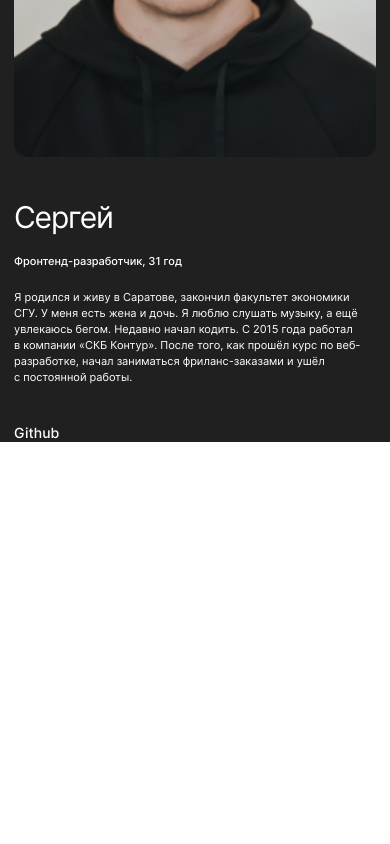
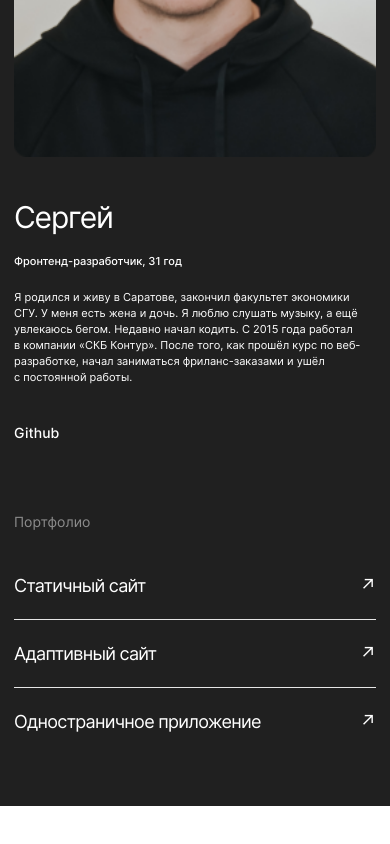
Before and after one commit to GeometricEarth/movies-explorer-frontend, a React (Create React App) app: page / in a window 390 px wide. Shown: the part 2348-3192 px from the top of the page. Before the commit the page ends 2790 px from the top, so only its background shows below. Built offline with nearby package versions, Linux system fonts and the light colour scheme.

Commit message:
feat: Реализовать компонент portfolio

```diff
--- a/src/components/Main/Main.jsx
+++ b/src/components/Main/Main.jsx
@@ -3,6 +3,7 @@ import Promo from '../Promo/Promo';
 import AboutProject from '../AboutProject/AboutProject';
 import Techs from '../Techs/Techs';
 import AboutMe from '../AboutMe/AboutMe';
+import Portfolio from '../Portfolio/Portfolio';
 
 export default function Main() {
   return (
@@ -11,6 +12,7 @@ export default function Main() {
       <AboutProject></AboutProject>
       <Techs></Techs>
       <AboutMe></AboutMe>
+      <Portfolio></Portfolio>
     </>
   );
 }
--- /dev/null
+++ b/src/components/Portfolio/Portfolio.css
@@ -0,0 +1,64 @@
+.portfolio {
+  margin: 101px 70px 0;
+  padding-bottom: 125px;
+  display: flex;
+  flex-direction: column;
+}
+.portfolio__title {
+  color: #8b8b8b;
+  font-feature-settings: 'clig' off, 'liga' off;
+  font-size: 18px;
+  font-style: normal;
+  font-weight: 400;
+  line-height: 20px;
+  margin: 0;
+  margin-bottom: 30px;
+}
+.portfolio__link {
+  text-decoration: none;
+  color: #fff;
+  font-size: 30px;
+  font-style: normal;
+  font-weight: 400;
+  line-height: 50px;
+  letter-spacing: -1.2px;
+  display: flex;
+  margin-top: 20px;
+}
+.portfolio__link::after {
+  margin-left: auto;
+  content: '↗';
+}
+.portfolio__link:not(:last-child) {
+  padding-bottom: 19px;
+  border-bottom: 1px #424242 solid;
+}
+
+@media (max-width: 768px) {
+  .portfolio {
+    margin: 91px 50px 0;
+    padding-bottom: 90px;
+  }
+  .portfolio__link {
+    font-size: 28px;
+  }
+  .portfolio__link:not(:last-child) {
+    border-bottom: 1px #e6e6e6 solid;
+  }
+}
+
+@media (max-width: 430px) {
+  .portfolio {
+    margin: 70px 14px;
+    padding-bottom: 70px;
+  }
+  .portfolio__title {
+    font-size: 14px;
+    margin-bottom: 20px;
+  }
+  .portfolio__link {
+    font-size: 18px;
+    line-height: 28px;
+    letter-spacing: -0.72px;
+  }
+}
--- /dev/null
+++ b/src/components/Portfolio/Portfolio.jsx
@@ -0,0 +1,13 @@
+import './Portfolio.css';
+import { Link } from 'react-router-dom';
+
+export default function Portfolio() {
+  return (
+    <section className='portfolio'>
+      <h2 className='portfolio__title'>Портфолио</h2>
+      <Link className='portfolio__link'>Статичный сайт</Link>
+      <Link className='portfolio__link'>Адаптивный сайт</Link>
+      <Link className='portfolio__link'>Одностраничное приложение</Link>
+    </section>
+  )
+}
```
